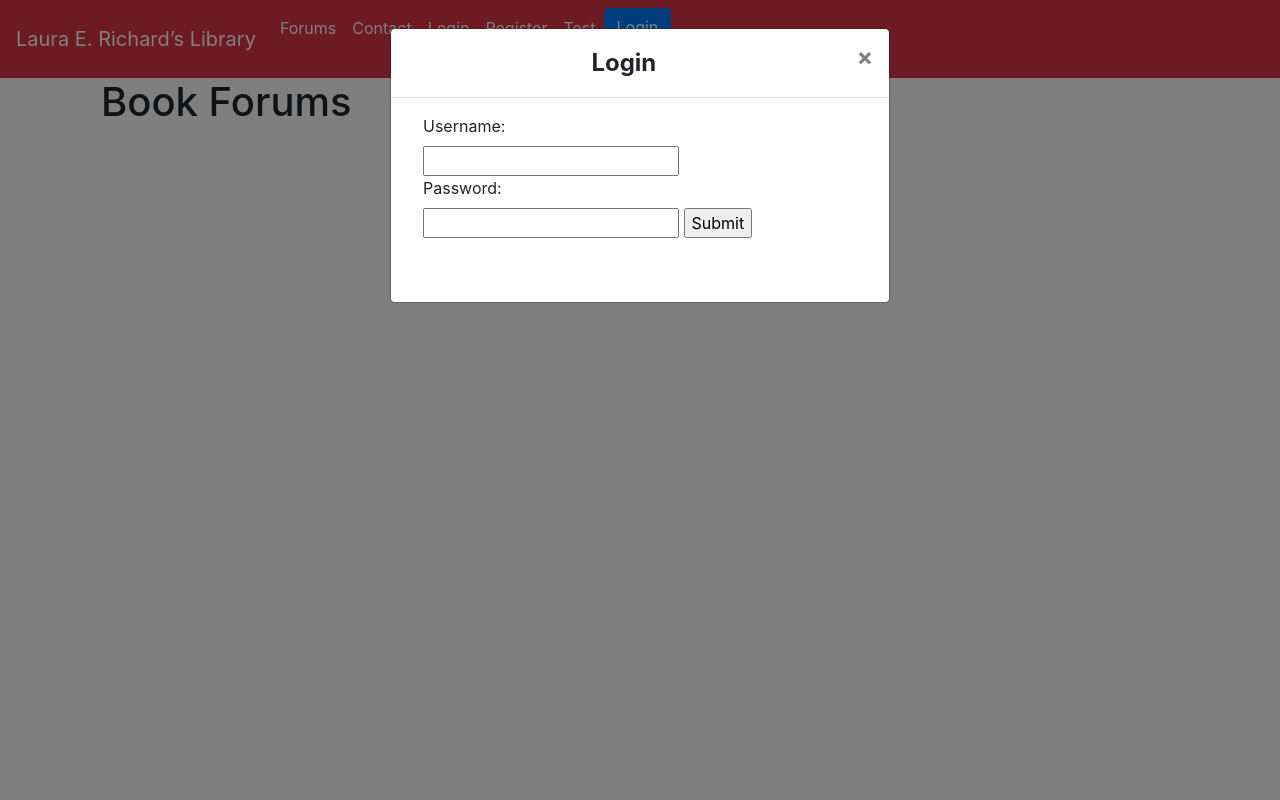
After one commit to ekrings/RichardsLib, a Flask app: page /forums in a window 1280 px wide, after a click on "Login". The commit adds this page. Run offline with Flask 2, Linux system fonts and the light colour scheme; data that the repository does not hold is empty; some libraries are stand-ins or nearby versions.

Commit message:
everything

```diff
--- a/app/forms.py
+++ b/app/forms.py
@@ -1,24 +1,53 @@
 from flask_wtf import FlaskForm
 from wtforms import StringField, SubmitField, TextAreaField, PasswordField, BooleanField, DateTimeField, DateField, \
     SelectField, SelectMultipleField
-from wtforms.validators import DataRequired, ValidationError, Optional, InputRequired
+from wtforms.validators import DataRequired, ValidationError, Optional, InputRequired, Email, EqualTo
 from datetime import datetime
+
 from app.models import User
+
 
 class PostForm(FlaskForm):
     title = StringField('Post title', validators=[DataRequired()])
     content = TextAreaField('Write post here', validators=[DataRequired()])
     submit = SubmitField('Post')
+
+
 class ForumForm(FlaskForm):
     book_title = StringField('Book Title', validators=[DataRequired()])
-    author = PasswordField('author', validators=[DataRequired()])
+    author = StringField('author', validators=[DataRequired()])
     submit = SubmitField('Create Forum')
+
+
 class LoginForm(FlaskForm):
-    name = StringField('Bard Name', validators=[DataRequired()])
+    name = StringField('Username', validators=[DataRequired()])
     password = PasswordField('Password', validators=[DataRequired()])
     remember_me = BooleanField('Remember Me')
     submit = SubmitField('submit')
+
+
 class CreatePostForm(FlaskForm):
     title = StringField('Give your post a title', validators=[DataRequired()])
     content = StringField('What would you like to say', validators=[DataRequired()])
     submit = SubmitField('submit')
+
+class ReplyForm(FlaskForm):
+    content = StringField('What would you like to say', validators=[DataRequired()])
+    submit = SubmitField('submit')
+
+class RegistrationForm(FlaskForm):
+    name = StringField('Username', validators=[DataRequired()])
+    password = PasswordField('Password', validators=[DataRequired()])
+    password2 = PasswordField(
+        'Repeat Password', validators=[DataRequired(), EqualTo('password')])
+    submit = SubmitField('Register')
+
+    def validate_username(self, username):
+        user = User.query.filter_by(name=name.data).first()
+        if user is not None:
+            raise ValidationError('Please use a different username.')
+
+    def validate_email(self, email):
+        user = User.query.filter_by(email=email.data).first()
+        if user is not None:
+            raise ValidationError('Please use a different email address.')
--- a/app/routes.py
+++ b/app/routes.py
@@ -1,7 +1,11 @@
-from app import app
-from flask import render_template, flash, redirect, url_for
-from app import db
-#from app.forms import CreatePostForm
+from flask_login import current_user, login_user
+from flask_wtf import form
+from sqlalchemy import JSON
+
+from app import app, db
+from flask import render_template, flash, jsonify, url_for, redirect, session
+
+from app.forms import CreatePostForm, LoginForm, RegistrationForm, ForumForm, PostForm, ReplyForm
 from app.models import User, Post, Forum, Reply
 
 
@@ -10,16 +14,123 @@
 def index():
     return render_template('index.html', title='Home')
 
-@app.route('/forums')
+@app.route('/testpage')
+def testpage():
+    return render_template('testpage.html', title='Test')
+
+@app.route('/_test')
+def test():
+    test = Post.query.all()
+    result = list()
+    for p in test:
+        result.append({"title": p.title, "timestamp": p.timestamp})
+
+    return jsonify(result=result)
+
+
+@app.route('/_processforum')
+def processforum():
+    processforum = Forum.query.all()
+    result = list()
+    for p in processforum:
+        result.append({"title": p.book_title, "author": p.author, "timestamp": p.timestamp})
+    return jsonify(result=result)
+
+@app.route('/_processpost')
+def processpost():
+    processpost = Post.query.all()
+    forum = Forum.query.all()
+    result = list()
+    for p in processpost:
+        result.append({"title": p.title, "content": p.content, "timestamp": p.timestamp})
+    for f in forum:
+        result.append({"book_title": f.book_title})
+    return jsonify(result=result)
+
+@app.route('/forums', methods=['GET', 'POST'])
 def forums():
     forumList = Forum.query.all()
-    return render_template('forums.html', forumList=forumList)
+    form = ForumForm()
+    if form.validate_on_submit():
+        forum = Forum(userID=current_user.id, book_title=form.book_title.data, author=form.author.data)
+        db.session.add(forum)
+        db.session.commit()
+        flash('Congratulations, you are now a registered user!')
+        final_form = ForumForm()
+
+        return redirect(url_for('forums'))
+        render_template('forums.html', title='New Post', form=final_form)
+    return render_template('forums.html', title='New Post', form=form)
 
 @app.route('/contact')
 def contact():
     return render_template('contact.html', title= 'Contact')
 
-@app.route('/forum/<book_title>',  methods=['GET', 'POST'])
+#----------------------------
+@app.route('/createforum', methods=['GET', 'POST'])
+def createforum():
+    form = ForumForm()
+    if form.validate_on_submit():
+        user = Forum(userID=current_user.id, book_title=form.book_title.data, author=form.author.data)
+        db.session.add(user)
+        db.session.commit()
+
+        flash('Created new Post: {}'.format(
+            form.book_title.data))
+        final_form = ForumForm()
+        render_template('createforum.html', title='New Post', form=final_form)
+    return render_template('createforum.html',title='New Post', form=form)
+#---------------------------
+
+@app.route('/makepost/<book_title>', methods=['GET', 'POST'])
+def makepost(book_title):
+    book = Forum.query.filter_by(book_title=book_title).first()
+    form = PostForm()
+    if form.validate_on_submit():
+        post = Post(userID=current_user.id, forumID=book.id, title=form.title.data, content=form.content.data)
+        db.session.add(post)
+        db.session.commit()
+
+        flash('Created new Post: {}'.format(
+            form.title.data))
+        final_form = ForumForm()
+        render_template('createforum.html', title='New Post', book=book, form=final_form)
+        return redirect(url_for('forum', book_title=book_title))
+    return render_template('createforum.html',title='New Post', book=book, form=form)
+
+
+@app.route('/reply/<book_title>/<title>', methods=['GET', 'POST'])
+def reply(book_title, title):
+    post = Post.query.filter_by(title=title).first()
+    book = Forum.query.filter_by(book_title=book_title).first()
+    form = ReplyForm()
+    if form.validate_on_submit():
+        reply = Reply(userID=current_user.id, postID=post.id, content=form.content.data)
+        db.session.add(reply)
+        db.session.commit()
+
+        #p2r = PostToReply(postID=post.id, replyID=reply.id)
+        #db.session.add(p2r)
+        #db.session.commit()
+
+        flash('Reply Successful')
+        final_form = ReplyForm()
+        render_template('reply.html', title='Reply', book=book, post=post, form=final_form)
+        session['book'] = Forum.query.filter_by(book_title=book_title).first()
+        return redirect(url_for('forum', book_title=book_title))
+    return render_template('reply.html',title='Reply', book=book, post=post, form=form)
+
+
+@app.route('/_createPost')
+def createPost():
+    post = Post.query.all()
+    test= list()
+    test.append("hello")
+    test.append("hi")
+
+    return jsonify(result=test)
+
+@app.route('/forum/<book_title>', methods=['GET', 'POST'])
 def forum(book_title):
     forum = Forum.query.filter_by(book_title=book_title).first()
 
@@ -33,8 +144,52 @@
         flash('Created new Post: {}'.format(
             form.title.data))
         final_form = CreatePostForm()
+        return redirect(url_for('forum', book_title=forum.book_title))
+
         render_template('forum.html', title='New Post', forum=forum, form=final_form)
     return render_template('forum.html',title='New Post', forum=forum, form=form)
+
+
+@app.route('/post', methods=['GET', 'POST'])
+def post():
+
+    return render_template('post.html')
+
+@app.route('/_processlogin')
+def processlogin():
+    result = list()
+    result.append({"title": "frog"})
+    return jsonify(result=result)
+
+
+@app.route('/login', methods=['GET', 'POST'])
+def login():
+    #if current_user.is_authenticated:
+        #return redirect(url_for('index'))
+    form = LoginForm()
+    if form.validate_on_submit():
+        user = User.query.filter_by(name=form.name.data).first()
+        if user is None or not user.check_password(form.password.data):
+            flash('Invalid username or password')
+            return redirect(url_for('login'))
+        login_user(user, remember=form.remember_me.data)
+        return redirect(url_for('index'))
+    return render_template('login.html', title='Sign In', form=form)
+
+
+@app.route('/register', methods=['GET', 'POST'])
+def register():
+    #if current_user.is_authenticated:
+        #return redirect(url_for('index'))
+    form = RegistrationForm()
+    if form.validate_on_submit():
+        user = User(name=form.name.data)
+        user.set_password(form.password.data)
+        db.session.add(user)
+        db.session.commit()
+        flash('Registration successful! You can now create and interact in forums')
+        return redirect(url_for('login'))
+    return render_template('register.html', title='Register', form=form)
 
 
 @app.route('/reset_db')
@@ -71,6 +226,14 @@
     r1 = Reply(userID=2, content="I disagree!", postID=2)
     r2 = Reply(userID=1, content="I agree!", postID=3)
     r3 = Reply(userID=3, content="I dunno.", postID=1)
-    db.session.add_all([r1, r2, r3])
+    r4 = Reply(userID=1, content="huh.", postID=1)
+    db.session.add_all([r1, r2, r3, r4])
     db.session.commit()
+
+    #p1 = PostToReply(postID=1, replyID=1)
+    #p2 = PostToReply(postID=1, replyID=2)
+    #p3 = PostToReply(postID=1, replyID=3)
+   # p4 = PostToReply(postID=1, replyID=4)
+    #db.session.add_all([p1, p2, p3, p4])
+    #db.session.commit()
     return render_template('base.html', title='Populate DB')
--- a/app/templates/base.html
+++ b/app/templates/base.html
@@ -1,31 +1,107 @@
 {% extends 'bootstrap/base.html' %}
-
 
 {% block head %}
     <!--<link rel="stylesheet" href="{{ url_for('static', filename='styles.css') }}">-->
     <link rel="stylesheet" href="https://cdn.jsdelivr.net/npm/bootstrap@4.5.3/dist/css/bootstrap.min.css" integrity="sha384-TX8t27EcRE3e/ihU7zmQxVncDAy5uIKz4rEkgIXeMed4M0jlfIDPvg6uqKI2xXr2" crossorigin="anonymous">
 {% endblock %}
 
-        {% block title %}
-        {% if title %} {{ title }} - Laura E. Richard’s Library {% else %} {{ title }} - Welcome to Laura E. Richard’s Library {% endif %}
-        {% endblock %}
-
+ {% if title %} {{ title }} - Laura E. Richard’s Library {% else %} {{ title }} - Welcome to Laura E. Richard’s Library {% endif %}
 <!-----------------------------------old navbar------------------------------------>
 {% block navbar %}
         <nav class="navbar navbar-expand-lg bg-danger">
-
-          <a class="navbar-brand text-white" href="{{ url_for('index') }}">Laura E. Richard’s Library</a>
+             <a class="navbar-brand text-white" href="{{ url_for('index') }}">Laura E. Richard’s Library</a>
           <div class="collapse navbar-collapse" id="navbarNavAltMarkup">
             <div class="navbar-nav">
-              <a class="nav-link text-white" href="{{ url_for('forums') }}">Forums</a>
+                <a class="nav-link text-white" href="{{ url_for('forums') }}">Forums</a>
               <a class="nav-link text-white" href="{{ url_for('contact') }}">Contact</a>
-            </div>
+              <a class="nav-link text-white" href="{{ url_for('login') }}">Login</a>
+              <a class="nav-link text-white" href="{{ url_for('register') }}">Register</a>
+                <a class="nav-link text-white" href="{{ url_for('testpage') }}">Test</a>
+                <a href="" class="btn btn-primary btn-rounded mb-4" data-toggle="modal" data-target="#modalLoginForm">Login</a>
+             </div>
           </div>
-
-        </nav>
-
-
+             </nav>
 <script src="https://code.jquery.com/jquery-3.5.1.slim.min.js" integrity="sha384-DfXdz2htPH0lsSSs5nCTpuj/zy4C+OGpamoFVy38MVBnE+IbbVYUew+OrCXaRkfj" crossorigin="anonymous"></script>
 <script src="https://cdn.jsdelivr.net/npm/bootstrap@4.5.3/dist/js/bootstrap.bundle.min.js" integrity="sha384-ho+j7jyWK8fNQe+A12Hb8AhRq26LrZ/JpcUGGOn+Y7RsweNrtN/tE3MoK7ZeZDyx" crossorigin="anonymous"></script>
 {% endblock %}
+
+
+{% block scripts %}
+{{super()}}
+
+<script type="text/javascript">
+
+  var $SCRIPT_ROOT = {{ request.script_root|tojson|safe }};
+
+    $(document).ready(function() {
+    $("#test").click(function () {
+        alert("test working!!!")
+    });
+
+});
+$(document).ready(function() {
+       $("#loginsub").click(function () {
+    $.getJSON($SCRIPT_ROOT + '/_processlogin', {
+      }, function(data) {
+      var temp = "";
+      name = $('#username').val(),
+    password= $('#name2').val()
+      for(var i =0; i < data.result.length; i++ ){
+
+        //temp = temp + "<div class=\"ml-3\"><p><a href=\" url_for('forum'," + data.result[i].title + "\")>" + data.result[i].title + "</a></div>";
+        temp = temp + "<div class=\"ml-3\"><p><a href=\"/forum/" + data.result[i].title + "\")>" + data.result[i].title + "</a></div>";
+
+      }
+        $('#result').html("Test message: "+ temp);
+          });
+      });
+    });
+</script>
+
+{% endblock %}
+
 <!-----------------------------------end old navbar------------------------------------>
+{% block content %}
+
+<!------------------------------------COOL MODAL FORM START------------------------>
+<div class="modal fade" id="modalLoginForm" tabindex="-1" role="dialog" aria-labelledby="myModalLabel"
+  aria-hidden="true">
+  <div class="modal-dialog" role="document">
+    <div class="modal-content">
+      <div class="modal-header text-center">
+        <h4 class="modal-title w-100 font-weight-bold">Login</h4>
+        <button type="button" class="close" data-dismiss="modal" aria-label="Close">
+          <span aria-hidden="true">&times;</span>
+        </button>
+      </div>
+      <div class="modal-body mx-3">
+        <div class="md-form mb-5">
+        <form action="" method="post" novalidate>
+            <label for="username">Username:</label><br>
+            <input type="text" id="username" name="Username"><br>
+            <label for="password">Password:</label><br>
+            <input type="text" id="password" name="Password">
+            <input type="submit" id="loginsub" value="Submit">
+    </form>
+
+        </div>
+      </div>
+    </div>
+  </div>
+</div>
+
+<!------------------------------------COOL MODAL FORM END------------------------>
+
+    <div class="container">
+        {% with messages = get_flashed_messages() %}
+        {% if messages %}
+            {% for message in messages %}
+            <div class="alert alert-info" role="alert">{{ message }}</div>
+
+            {% endfor %}
+        {% else %}
+        {% endif %}
+        {% endwith %}
+        {% block app_content %}{% endblock %}
+    </div>
+{% endblock %}
--- /dev/null
+++ b/app/templates/forums.html
@@ -0,0 +1,92 @@
+{% extends "base.html" %}
+{% import 'bootstrap/wtf.html' as wtf %}
+
+{% block app_content %}
+
+<h1 class="ml-3">Book Forums</h1>
+<!------------------------------------COOL MODAL FORM START------------------------>
+<div class="modal fade" id="modalForumForm" tabindex="-1" role="dialog" aria-labelledby="myModalLabel"
+  aria-hidden="true">
+  <div class="modal-dialog" role="document">
+    <div class="modal-content">
+      <div class="modal-header text-center">
+        <h4 class="modal-title w-100 font-weight-bold">Create Post</h4>
+        <button type="button" class="close" data-dismiss="modal" aria-label="Close">
+          <span aria-hidden="true">&times;</span>
+        </button>
+      </div>
+      <div class="modal-body mx-3">
+        <div class="md-form mb-5">
+        <form action="" method="post" novalidate>
+        {{ form.hidden_tag() }}
+        <p>
+            {{ form.book_title.label }}<br>
+            {{ form.book_title(size=32) }}<br>
+            {% for error in form.book_title.errors %}
+            <span style="color: red;">[{{ error }}]</span>
+            {% endfor %}
+        </p>
+        <p>
+            {{ form.author.label }}<br>
+            {{ form.author(size=32) }}<br>
+            {% for error in form.author.errors %}
+            <span style="color: red;">[{{ error }}]</span>
+            {% endfor %}
+        </p>
+        <button id="postsubmit">{{ form.submit() }}</button>
+
+    </form>
+
+        </div>
+      </div>
+    </div>
+  </div>
+</div>
+
+<div class="text-center">
+  <a href="" class="btn btn-primary btn-rounded mb-4" data-toggle="modal" data-target="#modalForumForm">Create Forum</a>
+</div>
+<!------------------------------------COOL MODAL FORM END------------------------>
+
+{% for forum in forumList %}
+
+    <div class="ml-3"><p>
+        <a href="{{ url_for('forum', book_title=forum.book_title) }}">{{ forum.book_title }}</a>
+        by {{ forum.author }}<br>
+        Forum started by {{ forum.user.name }} on {{ forum.timestamp }}
+    </p>
+    </div>
+    {% endfor %}
+    <p id="result"></p>
+
+
+{% endblock %}
+
+{% block scripts %}
+{{super()}}
+<script type="text/javascript">
+  var $SCRIPT_ROOT = {{ request.script_root|tojson|safe }};
+
+
+    $(document).ready(function() {
+    $("#update").click(function () {
+        alert("test working!!!")
+    });
+
+});
+
+
+    $(document).ready(function() {
+    $.getJSON($SCRIPT_ROOT + '/_processforum', {
+      }, function(data) {
+      var temp = "";
+      for(var i =0; i < data.result.length; i++ ){
+        temp = temp + "<div class=\"ml-3\"><p><a href=\"/forum/" + data.result[i].title + "\")>" + data.result[i].title + "</a></div>";
+
+      }
+        $('#result').html(temp);
+          });
+      });
+
+</script>
+{% endblock %}
--- /dev/null
+++ b/richardsLib.py
@@ -0,0 +1 @@
+from app import app
```
Also changed, not shown: app/models.py (+27 -13 lines), app/templates/contact.html (+52 -1 lines), app/templates/createforum.html (added, +11 -0 lines), app/templates/forum.html (added, +116 -0 lines), app/templates/index.html (+9 -1 lines), app/templates/login.html (added, +11 -0 lines), app/templates/register.html (added, +11 -0 lines), app/templates/reply.html (added, +11 -0 lines), app/templates/testpage.html (added, +40 -0 lines), config.py (added, +8 -0 lines), app.db (added), app/templates/post.html (added).
